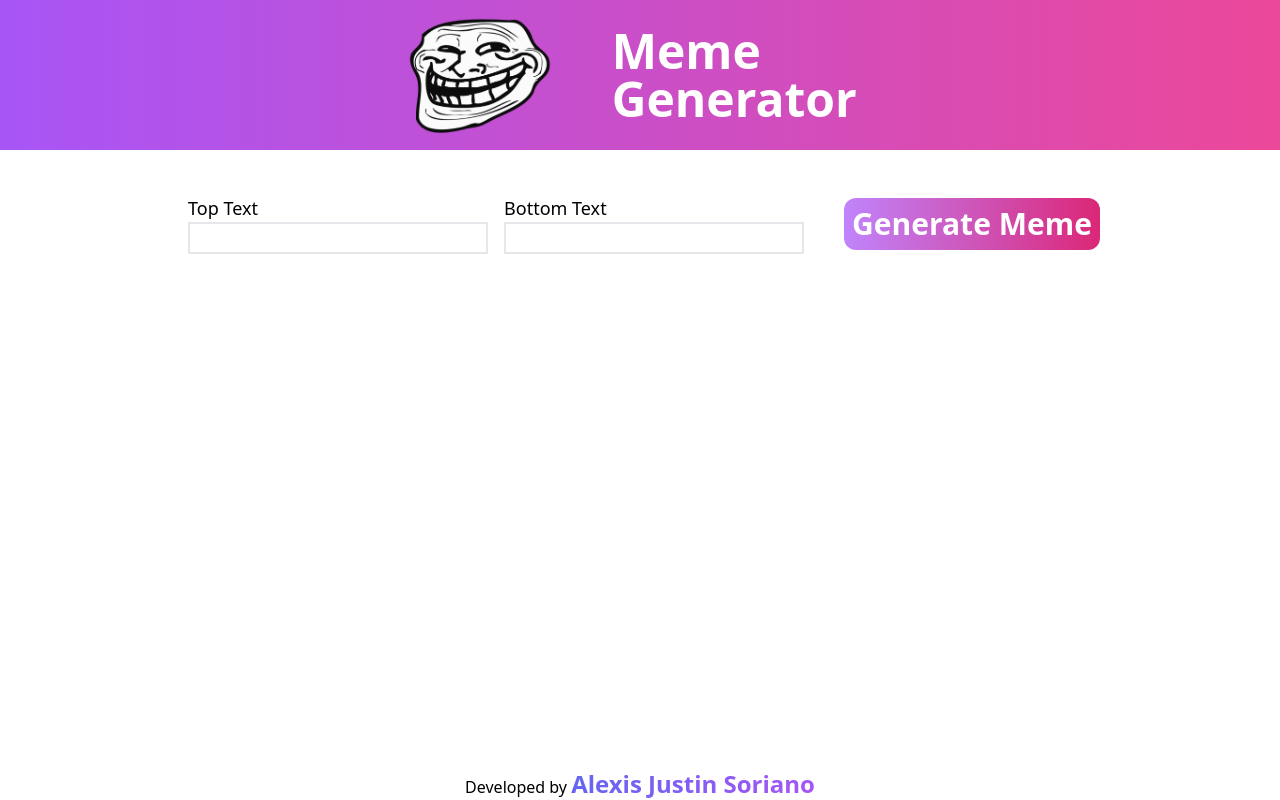
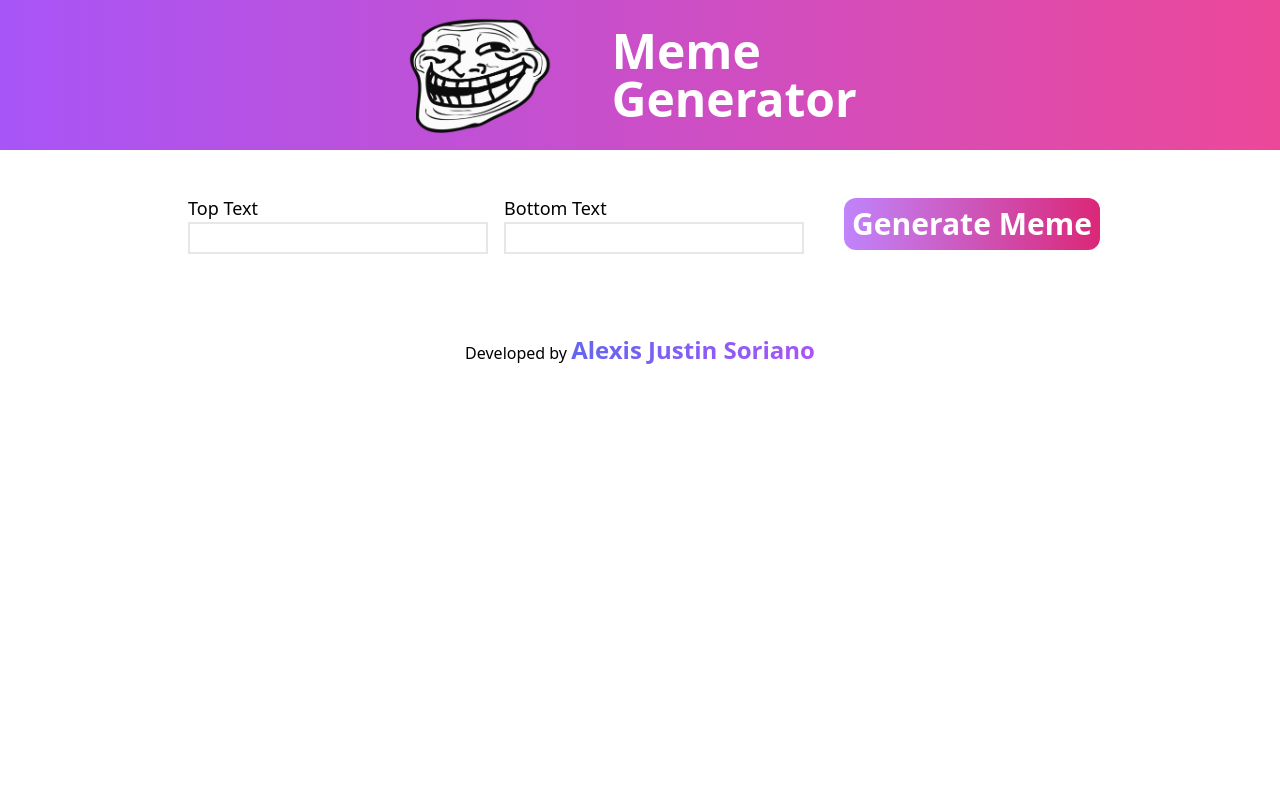
Before and after one commit to alexissorianooo/memegenerator, a React (Create React App) app: page / in a window 1280 px wide. Built offline with nearby package versions, Linux system fonts and the light colour scheme; no server answers; a web font is replaced by a local one.

Commit message:
edited the width of text available

```diff
--- a/src/App.js
+++ b/src/App.js
@@ -46,7 +46,7 @@ function App() {
 
     <>
     <Navbar />
-      <div className='flex flex-col justify-center items-center w-screen' >
+      <div className='flex flex-col justify-center items-center w-screen md:h-full' >
         <div className="flex md:flex-row flex-col justify-center items-center my-2 md:my-9 w-full">
           <div className="flex flex-col m-2">
             <label htmlFor="topText" className='lbl'>Top Text</label>
@@ -80,7 +80,7 @@ function App() {
             memebottom={meme.bottomText}
           />
         </div>
-      <Developer/>
+        <Developer/>
       </div>
     </>
   );
--- a/src/components/Developer.js
+++ b/src/components/Developer.js
@@ -2,7 +2,7 @@ import React from 'react'
 
 export default function Developer(){
     return(
-        <div className='absolute bottom-0'>
+        <div className='relative bottom-0 top-9'>
             Developed by <span className='text-2xl font-bold text-transparent bg-clip-text bg-gradient-to-r from-indigo-500 to-purple-500'><a href="https://github.com/alexissorianooo/memegenerator">Alexis Justin Soriano</a></span>
         </div>
     )
--- a/src/components/Meme.js
+++ b/src/components/Meme.js
@@ -3,10 +3,10 @@ import React from 'react'
 export default function Meme(props){
     return(
         <div className='relative h-full lg:max-h-[800px]'>
-            <p className='memetext absolute top-4 left-1/2 -translate-x-2/3 md:text-5xl text-4xl'>
+            <p className='memetext absolute top-4 left-1/2 -translate-x-1/2 md:text-5xl text-4xl md:w-[500px]'>
                 {props.memetop}
             </p>
-            <p className='memetext absolute bottom-4 left-1/2 -translate-x-2/3 md:text-5xl text-4xl'>
+            <p className='memetext absolute bottom-4 left-1/2 -translate-x-1/2 md:text-5xl text-4xl md:w-[500px]'>
                 {props.memebottom}
             </p>
             <img src={props.memeSource} alt={props.memeName} className='object-scale-down m-auto max-h-[800px]'/>
--- a/src/index.css
+++ b/src/index.css
@@ -1,6 +1,10 @@
 @tailwind base;
 @tailwind components;
 @tailwind utilities;
+
+html{
+    height: 100vh
+}
 
 @layer base{
     .navbar-bg{
@@ -16,10 +20,10 @@
         @apply text-lg
     }
     .memetext{
-        -webkit-text-stroke: 1px black;
+        -webkit-text-stroke: 1.5px black;
         -webkit-font-smoothing: antialiased;
         -moz-osx-font-smoothing: grayscale;
         text-rendering: optimizeLegibility;
-        @apply text-white font-bold font-meme
+        @apply text-white font-meme
     }
 }
```
Also changed, not shown: src/images/sample1.png (added), 1 other file (tests, documents, lock files or other folders).
